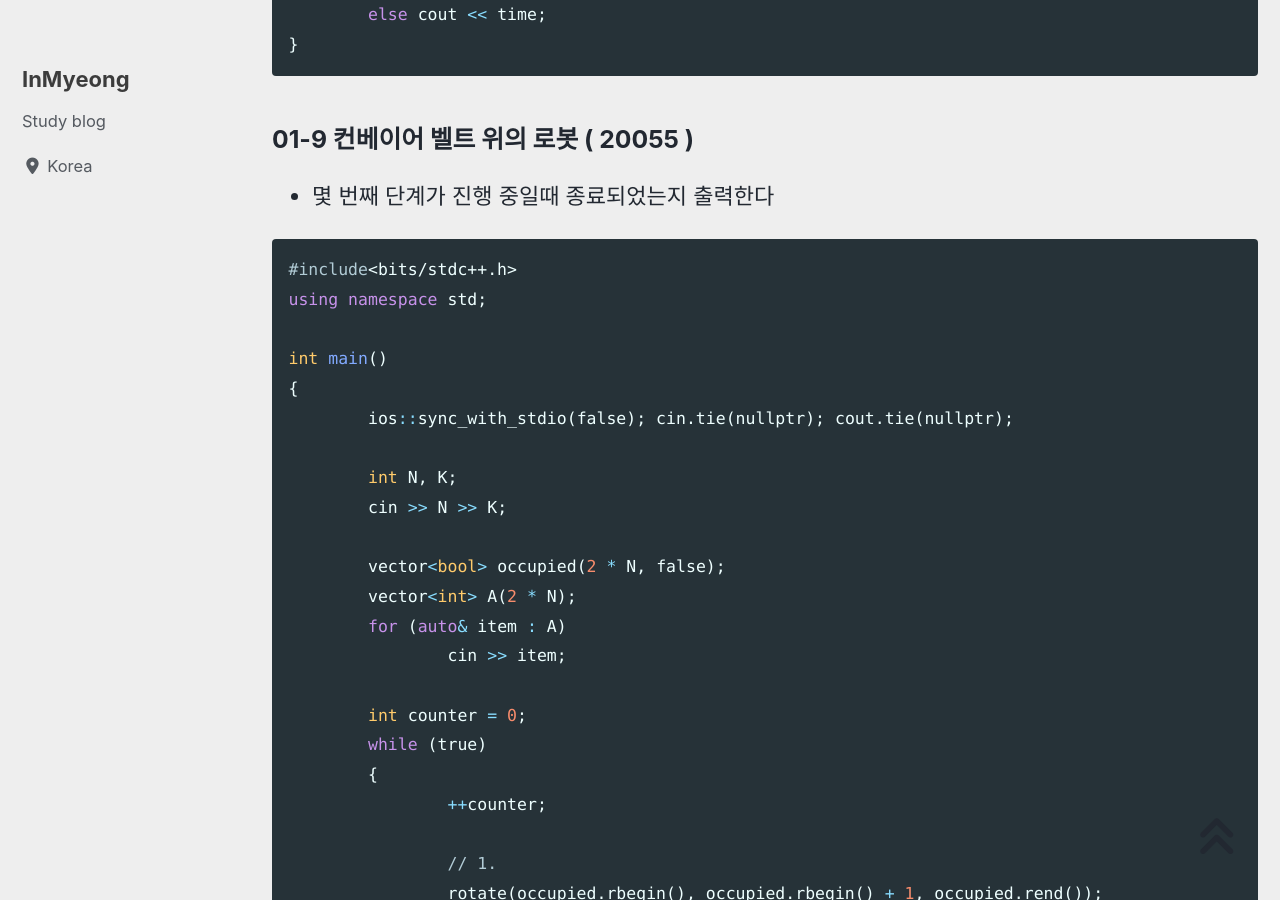
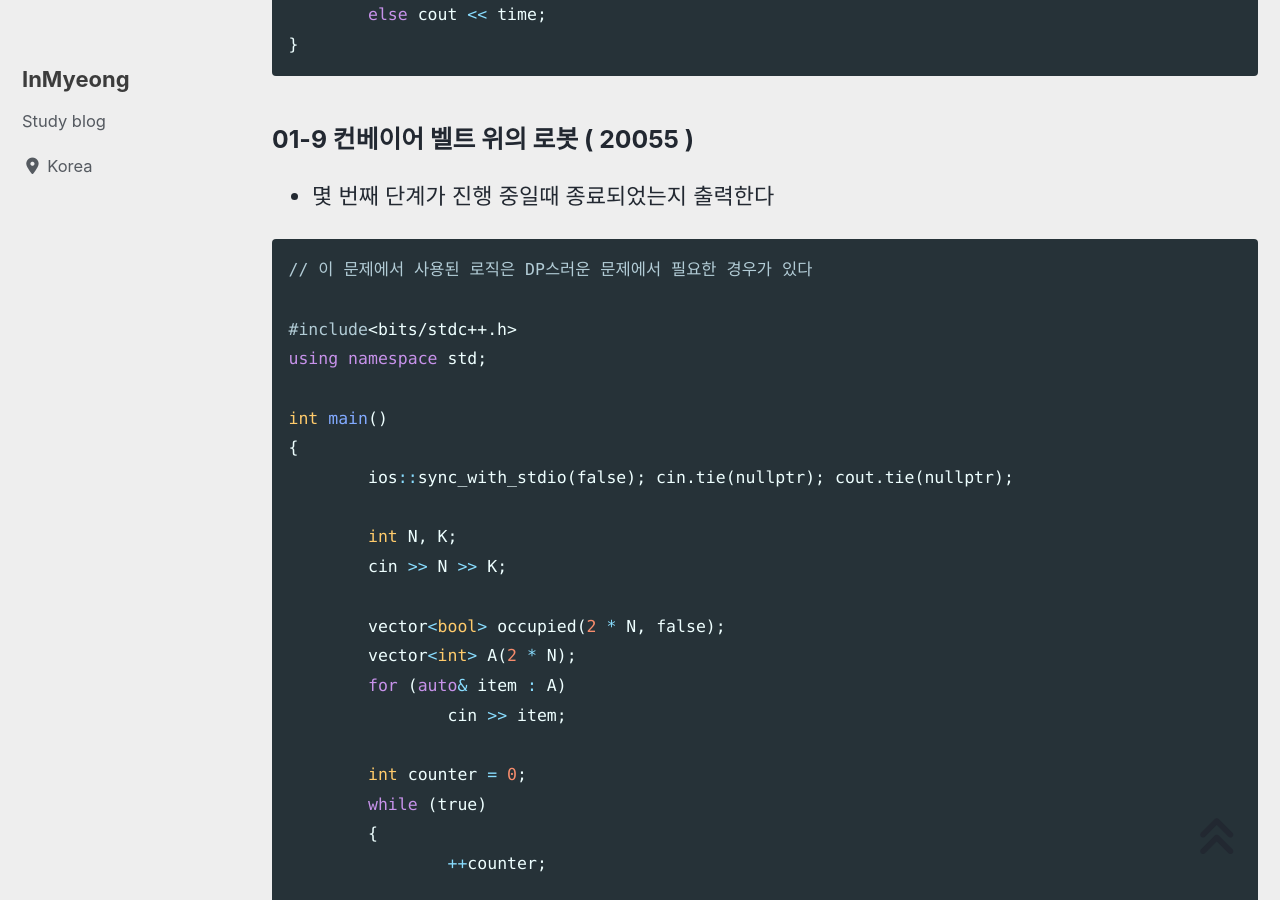
Before and after one commit to devMyeong/devMyeong.github.io, a Jekyll site: the page built from _posts/codingTest/2023-05-01-삼성기출.md, in a window 1280 px wide and 900 px high, scrolled down 24849 px. Built offline with Jekyll 4.4.1, drawn with Linux system fonts in a browser that asks for light colours; cached includes are drawn as plain includes; nearby versions of some CDN libraries; some web fonts are replaced; comment, search, counter and statistics services are not loaded.

Commit message:
Chore : 수정

````diff
--- a/_posts/codingTest/2023-05-01-삼성기출.md
+++ b/_posts/codingTest/2023-05-01-삼성기출.md
@@ -803,6 +803,8 @@ int main()
 - 몇 번째 단계가 진행 중일때 종료되었는지 출력한다
 
 ```cpp
+// 이 문제에서 사용된 로직은 DP스러운 문제에서 필요한 경우가 있다
+
 #include<bits/stdc++.h>
 using namespace std;
 
````
